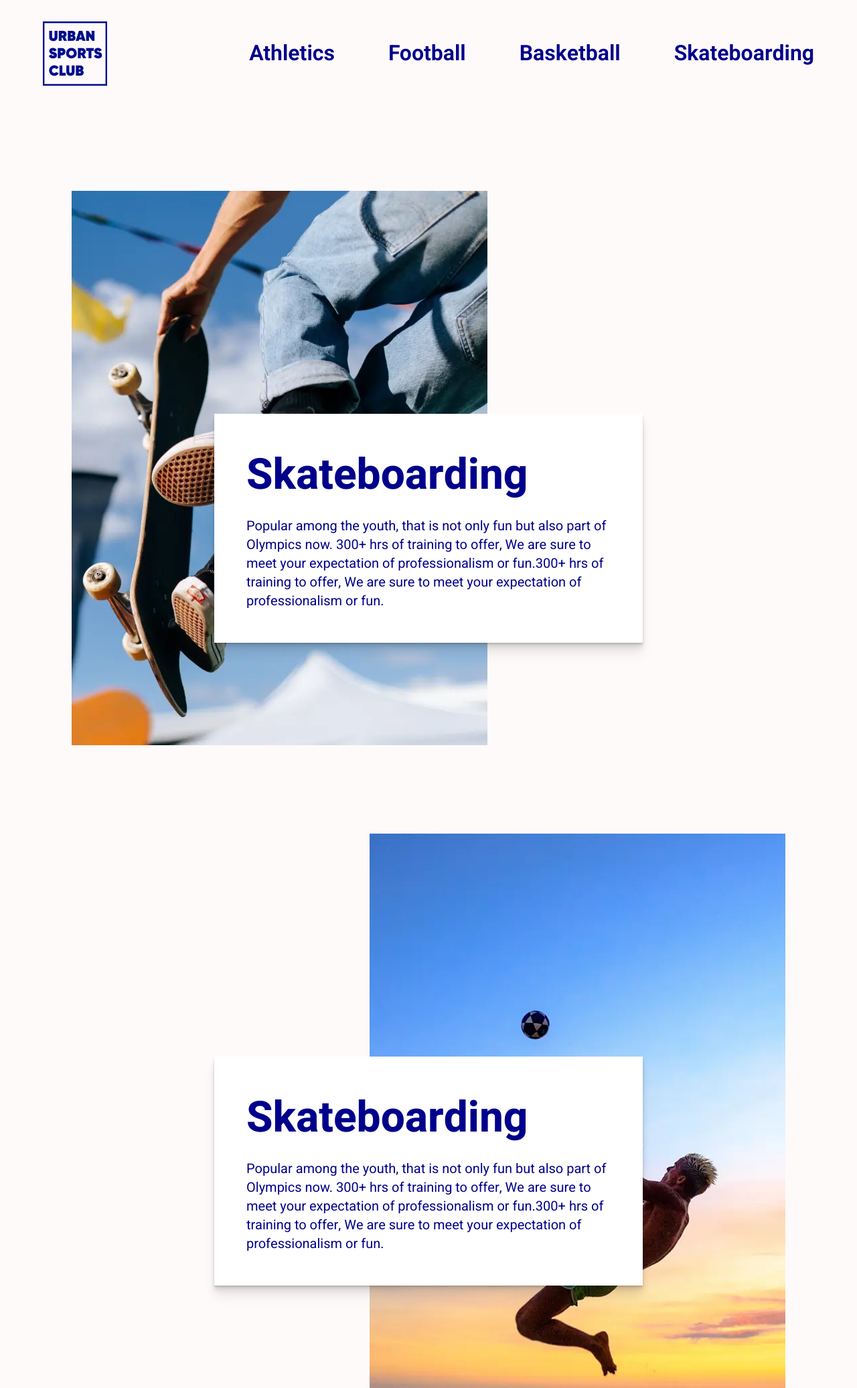
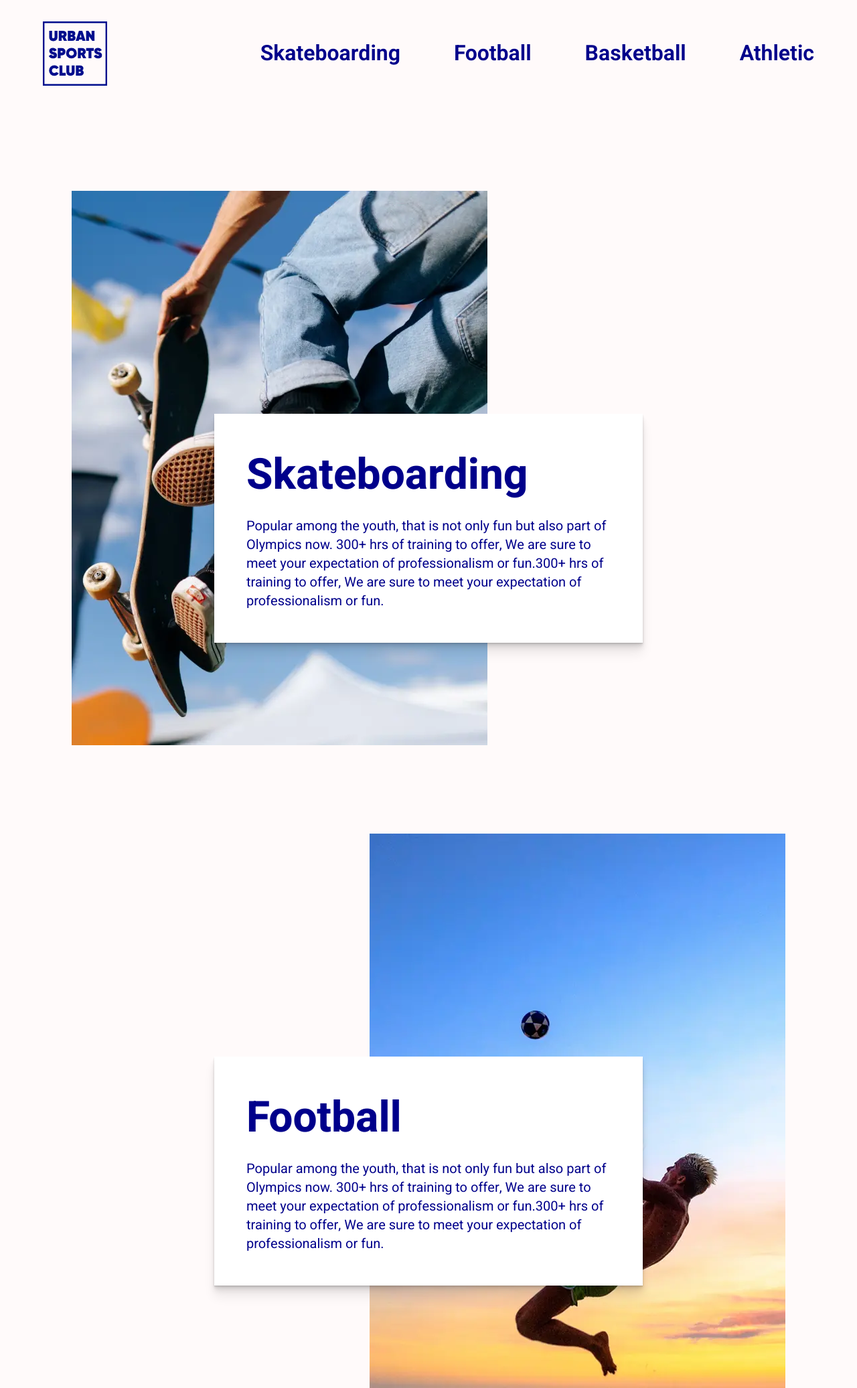
Before and after one commit to BepBop/Sports_Club_Beta, a plain HTML site: page Sports.html in a window 1280 px wide. Shown: the top 2073 px of the page at 67% size. Drawn offline with Linux system fonts and the light colour scheme.

Commit message:
fixed naming in sports list

```diff
--- a/Sports.html
+++ b/Sports.html
@@ -31,10 +31,10 @@
   <div id="nav" class="flex">
     <img alt="logo" id="logo" src="img/Logo.svg"/>
     <div id="nav-links" class="flex">
-      <button type="button" onclick="window.location.href='#one';">Athletics</button>
+      <button type="button" onclick="window.location.href='#one';">Skateboarding</button>
       <button type="button" onclick="window.location.href='#two';">Football</button>
       <button type="button" onclick="window.location.href='#three';">Basketball</button>
-      <button type="button" onclick="window.location.href='#four';">Skateboarding</button>
+      <button type="button" onclick="window.location.href='#four';">Athletic</button>
     </div>
   </div>
 </div>
@@ -56,7 +56,7 @@
   <img src="img/P3.webp" src="Football">
   <div class="card">
     <div class="header">
-      Skateboarding
+      Football
     </div>
     <div class="para">
       Popular among the youth, that is not only fun but also part of Olympics now.
@@ -70,7 +70,7 @@
   <img src="img/P2.webp" src="Basketball">
   <div class="card">
     <div class="header">
-      Skateboarding
+      Basketball
     </div>
     <div class="para">
       Popular among the youth, that is not only fun but also part of Olympics now.
@@ -84,7 +84,7 @@
   <img src="img/P1.webp" src="Skateboarding">
   <div class="card">
     <div class="header">
-      Skateboarding
+      Athletic
     </div>
     <div class="para">
       Popular among the youth, that is not only fun but also part of Olympics now.
--- a/css/section-4.css
+++ b/css/section-4.css
@@ -32,7 +32,7 @@
 
 .image {
   object-fit: scale-down;
-  max-width: 30vw;
+  max-width: 26vw;
   transition: all 0.75s;
 }
 
```
